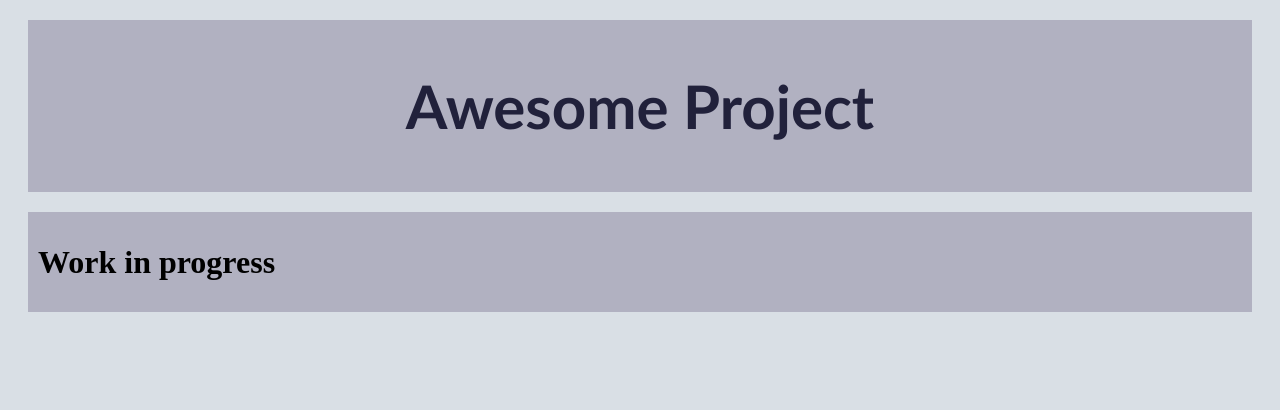
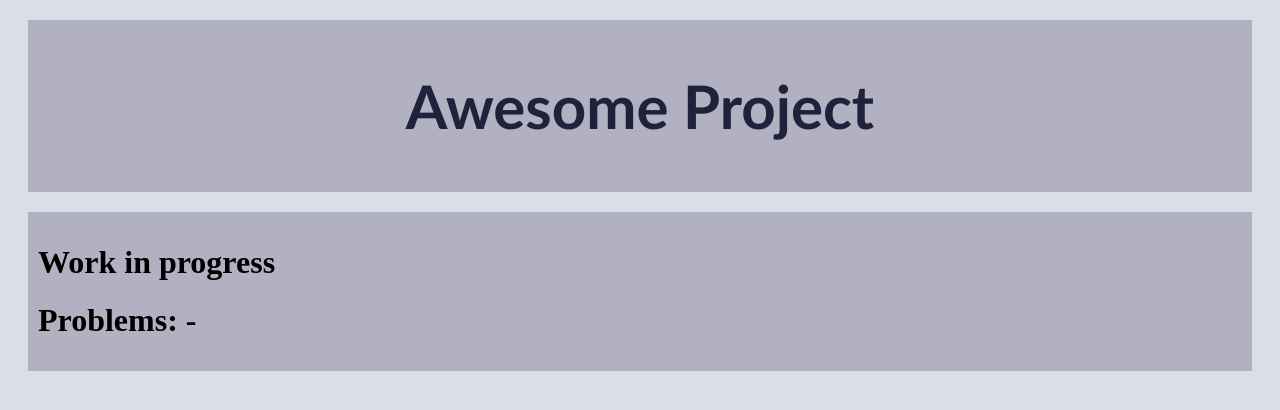
Before and after one commit to PugsRDubs/islandhacks25, a SvelteKit app: page / in a window 1280 px wide. Shown: the top 410 px of the page. Built offline with nearby package versions, Linux system fonts and the light colour scheme.

Commit message:
seeimg if it works

```diff
--- a/src/routes/+page.svelte
+++ b/src/routes/+page.svelte
@@ -1 +1,4 @@
 <h1>Work in progress</h1>
+<h1>Problems:
+    -
+    </h1>
```
